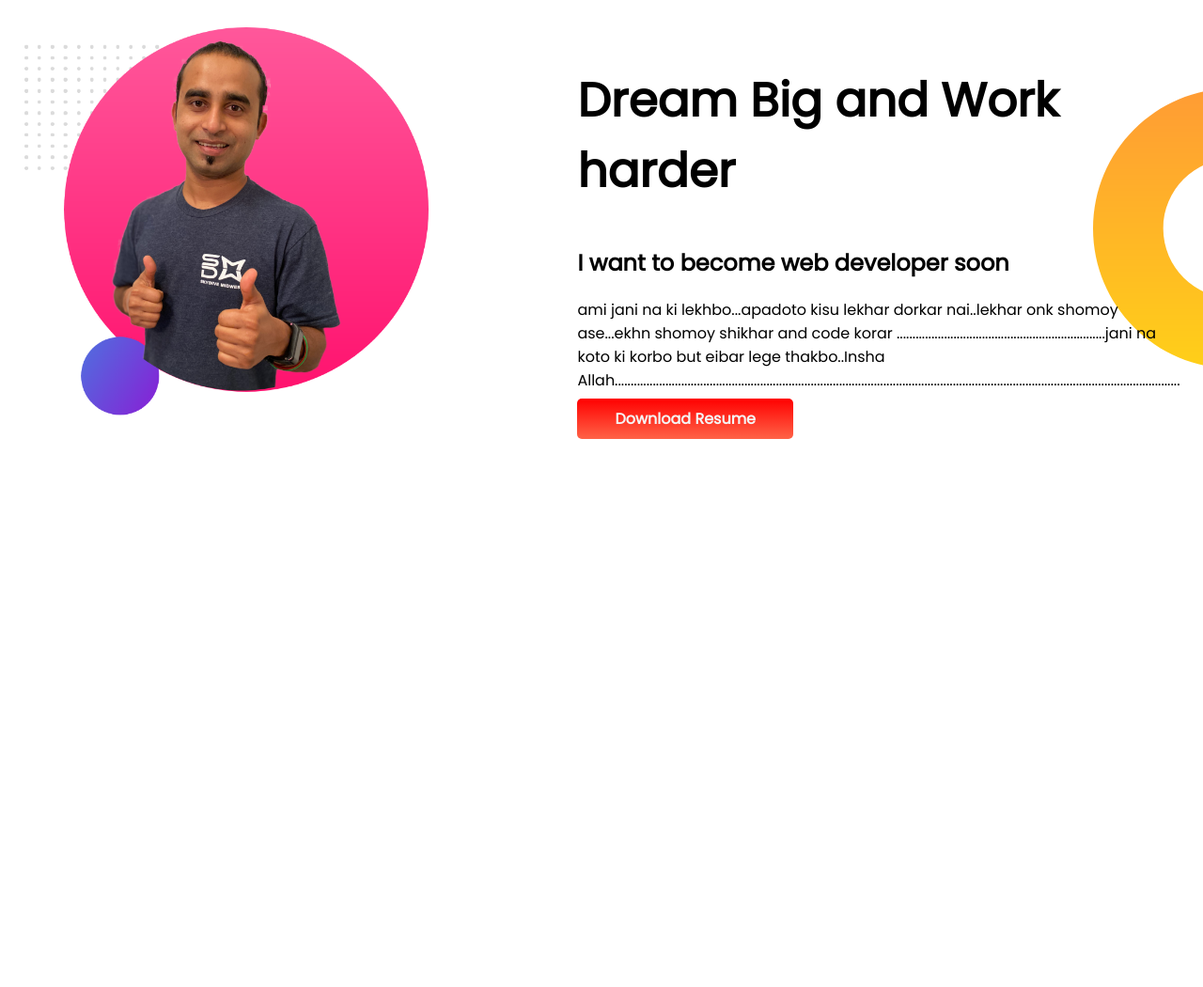
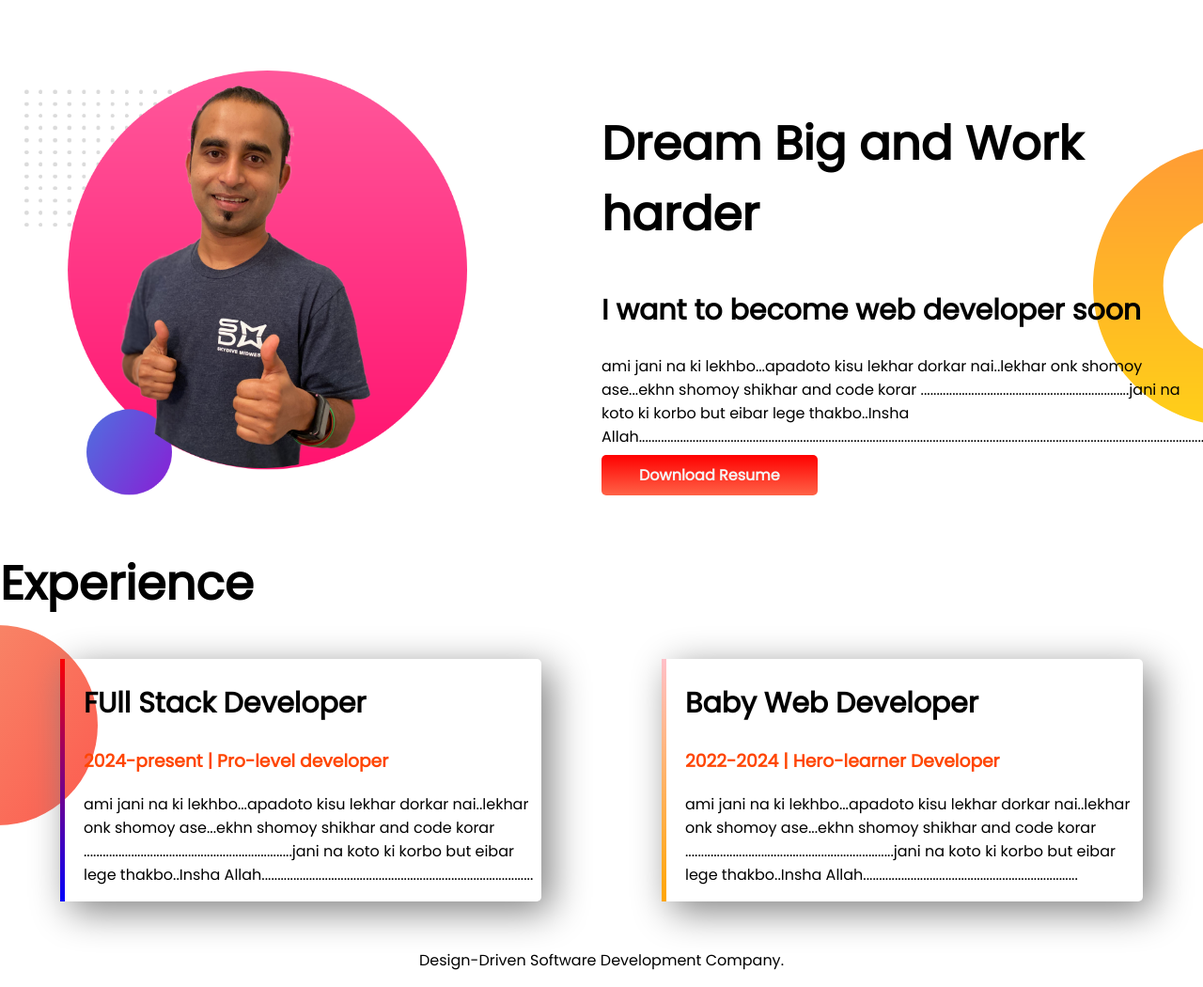
Before and after one commit to Nayeem29/developer-portfolio, a plain HTML site: page index.html in a window 1280 px wide. Shown: the part 819-1869 px from the top of the page at 94% size. Before the commit the page ends 1502 px from the top, so only its background shows below. Drawn offline with Linux system fonts and the light colour scheme.

Commit message:
footer & Exp added

```diff
--- a/index.html
+++ b/index.html
@@ -11,7 +11,7 @@
   <link rel="stylesheet" href="style.css">
 </head>
 <body>
-  <section class="top-banner">
+  <section class="top-banner flexible-container">
     <div class="half-width">
       <h1>Welcome To</h1>
       <h1><span class="orange-color">Nayeem Hasan's</span> World!</h1>
@@ -25,7 +25,7 @@
     </div>
   </section>
 
-  <section class="dream-big">
+  <section class="dream-big flexible-container">
     <div class="half-width">
       <img src="images/jhankar2.png" alt="">
     </div>
@@ -38,5 +38,32 @@
 
   </section>
 
+  <section class="experience-area">
+    <h1>Experience</h1>
+    <div class="flexible-container">
+      <div id="baby-dev" class="developer-area">
+        <h2>FUll Stack Developer</h2>
+
+        <h3 class="orange-color">2024-present | Pro-level developer</h3>
+        <p>
+          ami jani na ki lekhbo...apadoto kisu lekhar dorkar nai..lekhar onk shomoy ase...ekhn shomoy shikhar and code korar ..................................................................jani na koto ki korbo but eibar lege thakbo..Insha Allah......................................................................................
+        </p>
+      </div>
+
+      <div id="pro-dev" class="developer-area">
+        <h2>Baby Web Developer</h2>
+        <h3 class="orange-color">2022-2024 | Hero-learner Developer</h3>
+        <p>
+          ami jani na ki lekhbo...apadoto kisu lekhar dorkar nai..lekhar onk shomoy ase...ekhn shomoy shikhar and code korar ..................................................................jani na koto ki korbo but eibar lege thakbo..Insha Allah....................................................................
+        </p>
+      </div>
+    </div>
+
+  </section>
+
+  <footer>
+    <p>Design-Driven Software Development Company.</p>
+  </footer>
+
 </body>
 </html>
--- a/style.css
+++ b/style.css
@@ -5,18 +5,20 @@ body {
 h1 {
   font-size: 50px;
 }
+h2 {
+  font-size: 30px;
+}
 .orange-color {
   color: orangered;
 }
-section {
+.flexible-container {
   display: flex;
+  margin-bottom: 50px;
 }
-.dream-big {
-  margin-bottom: 200px;
-}
+
 .half-width {
   width: 50%;
-  padding: 2%;
+  padding-left: 2%;
 }
 .half-width img {
   width: 80%;
@@ -40,3 +42,31 @@ section {
   background-repeat: no-repeat;
   background-position: right;
 }
+.experience-area {
+  background-image: url(images/exp-bg.png);
+  background-repeat: no-repeat;
+  background-position: left;
+}
+
+.developer-area {
+  width: 40%;
+  margin-left: 5%;
+  margin-right: 5%;
+  padding-left: 20px;
+  box-shadow: 10px 10px 40px grey;
+  border-radius: 5px;
+}
+
+#baby-dev {
+  border-left: 5px solid;
+  border-image: linear-gradient(red, blue);
+  border-image-slice: 4;
+}
+#pro-dev {
+  border-left: 5px solid;
+  border-image: linear-gradient(pink, orange);
+  border-image-slice: 4;
+}
+footer p {
+  text-align: center;
+}
```
Also changed, not shown: 4 other files.
